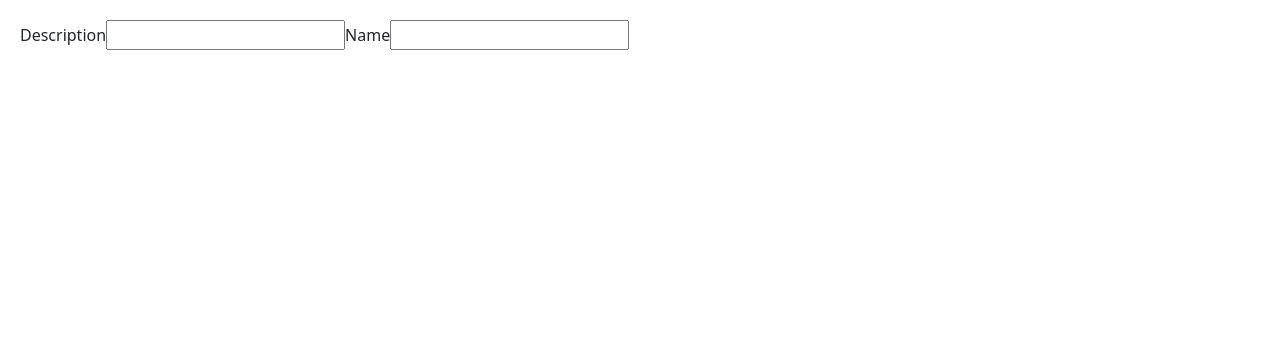
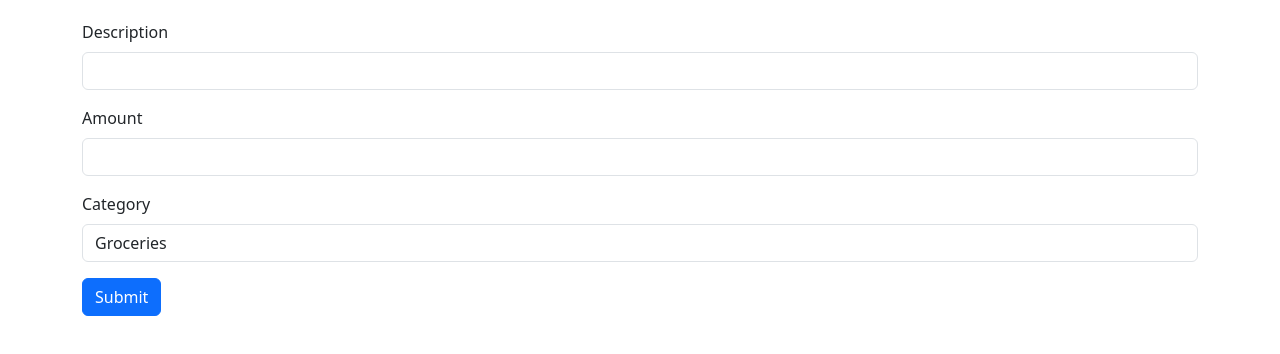
Before and after one commit to Bappy4u/ExpenseList, a React (Vite) app: page / in a window 1280 px wide. Shown: the top 354 px of the page. Built offline with nearby package versions, Linux system fonts and the light colour scheme.

Commit message:
added html basic form

```diff
--- a/src/App.tsx
+++ b/src/App.tsx
@@ -1,8 +1,12 @@
 import Form from "./components/Form";
+
 
 function App() {
     return  (
-        <Form/>
+        <div className="container">
+            <Form/>
+        </div>
+
     )
 }
 
--- a/src/components/Form.tsx
+++ b/src/components/Form.tsx
@@ -1,13 +1,28 @@
 const Form = () => {
     return (
         <>
-            <form action="">
-                <label htmlFor="">Description</label>
-                <input type="text"/>
-                <label htmlFor="">Name</label>
-                <input type="text"/>
-
-            </form>
+            <div className={"mb-3"}>
+                <form action="">
+                    <div className="mb-3">
+                        <label className="form-label" htmlFor="desc">Description</label>
+                        <input id="desc" className="form-control" type="text"/>
+                    </div>
+                    <div className="mb-3">
+                        <label className="form-label" htmlFor="amount">Amount</label>
+                        <input id="amount" className="form-control" type="text"/>
+                    </div>
+                    <div className="mb-3">
+                        <label htmlFor="category" className="form-label">Category</label>
+                        <select id="category" className="form-control">
+                            <option value="Groceries">Groceries</option>
+                            <option value="Utilities">Utilities</option>
+                            <option value="Mobile">Mobile & Gadgets</option>
+                            <option value="Electronics">Electronics</option>
+                        </select>
+                    </div>
+                    <button type="submit" className="btn btn-primary">Submit</button>
+                </form>
+            </div>
         </>
 
     )
```
